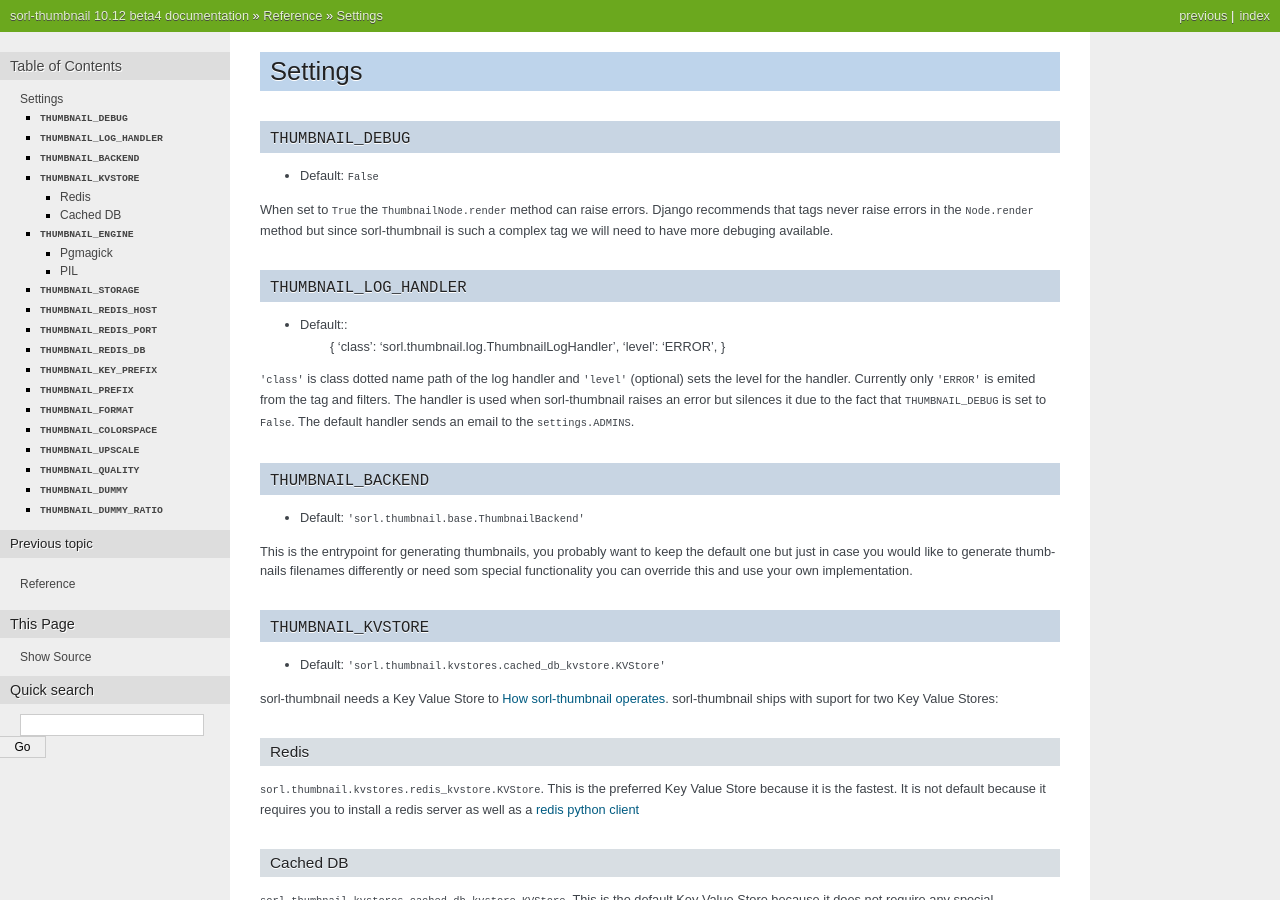
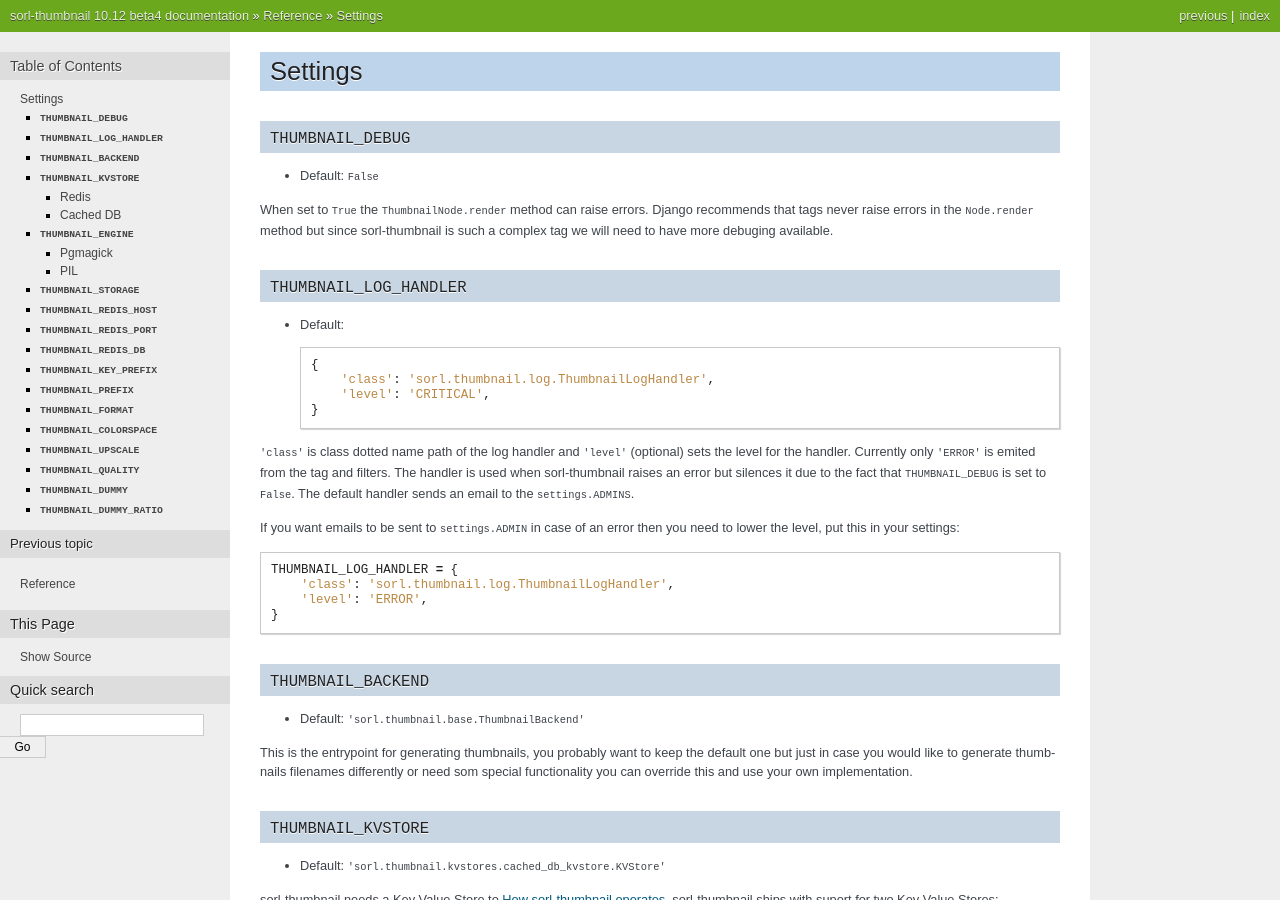
Before and after one commit to jazzband/sorl-thumbnail, a Sphinx documentation site: the page built from docs/ref/settings.rst, in a window 1280 px wide and 900 px high. Built offline with Sphinx 7.4.7, drawn with Linux system fonts in a browser that asks for light colours.

Commit message:
people are going to kill me if they get all these error emails

```diff
--- a/docs/ref/settings.rst
+++ b/docs/ref/settings.rst
@@ -17,9 +17,10 @@
 ``THUMBNAIL_LOG_HANDLER``
 -------------------------
 - Default::
+
     {
-    'class': 'sorl.thumbnail.log.ThumbnailLogHandler',
-    'level': 'ERROR',
+        'class': 'sorl.thumbnail.log.ThumbnailLogHandler',
+        'level': 'CRITICAL',
     }
 
 ``'class'`` is class dotted name path of the log handler and ``'level'``
@@ -27,6 +28,14 @@
 from the tag and filters. The handler is used when sorl-thumbnail raises an
 error but silences it due to the fact that ``THUMBNAIL_DEBUG`` is set to
 ``False``.  The default handler sends an email to the ``settings.ADMINS``.
+
+If you want emails to be sent to ``settings.ADMIN`` in case of an error then
+you need to lower the level, put this in your settings::
+
+    THUMBNAIL_LOG_HANDLER = {
+        'class': 'sorl.thumbnail.log.ThumbnailLogHandler',
+        'level': 'ERROR',
+    }
 
 
 ``THUMBNAIL_BACKEND``
```
Also changed, not shown: 3 other files.
